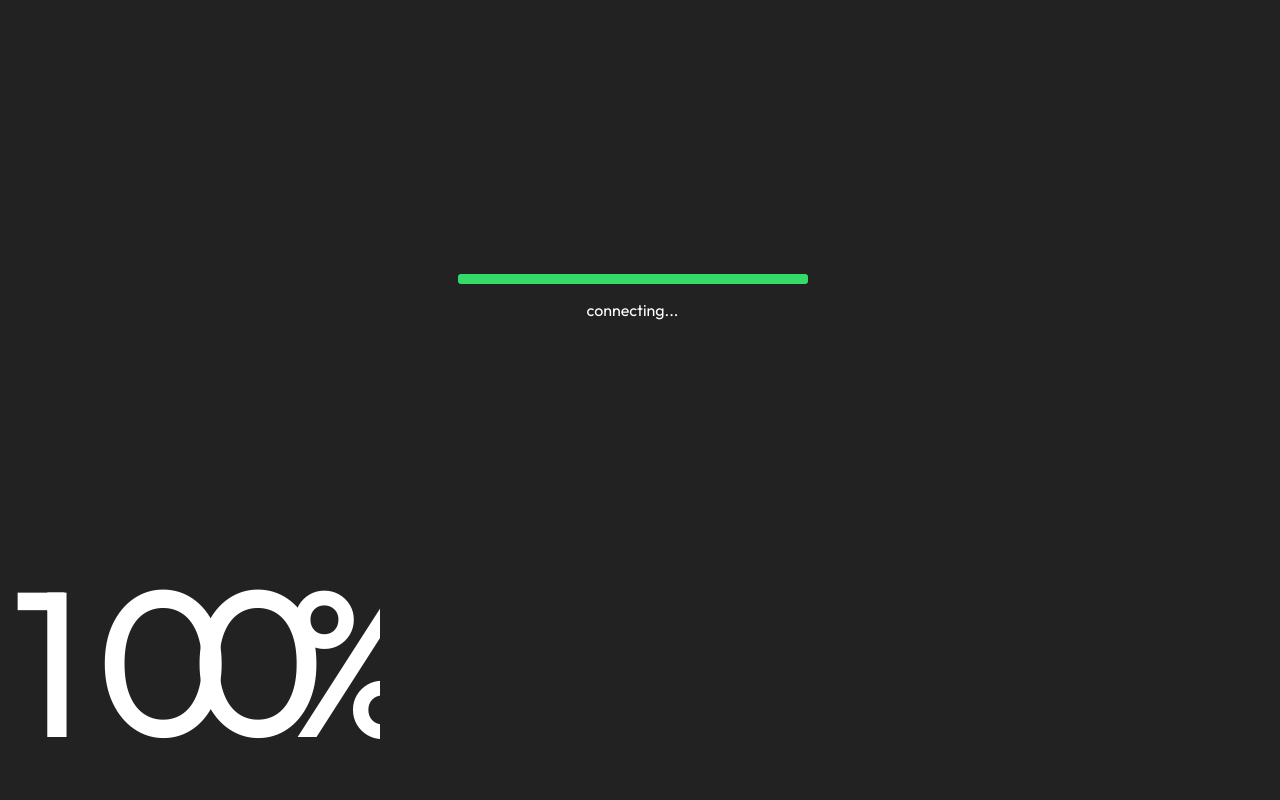
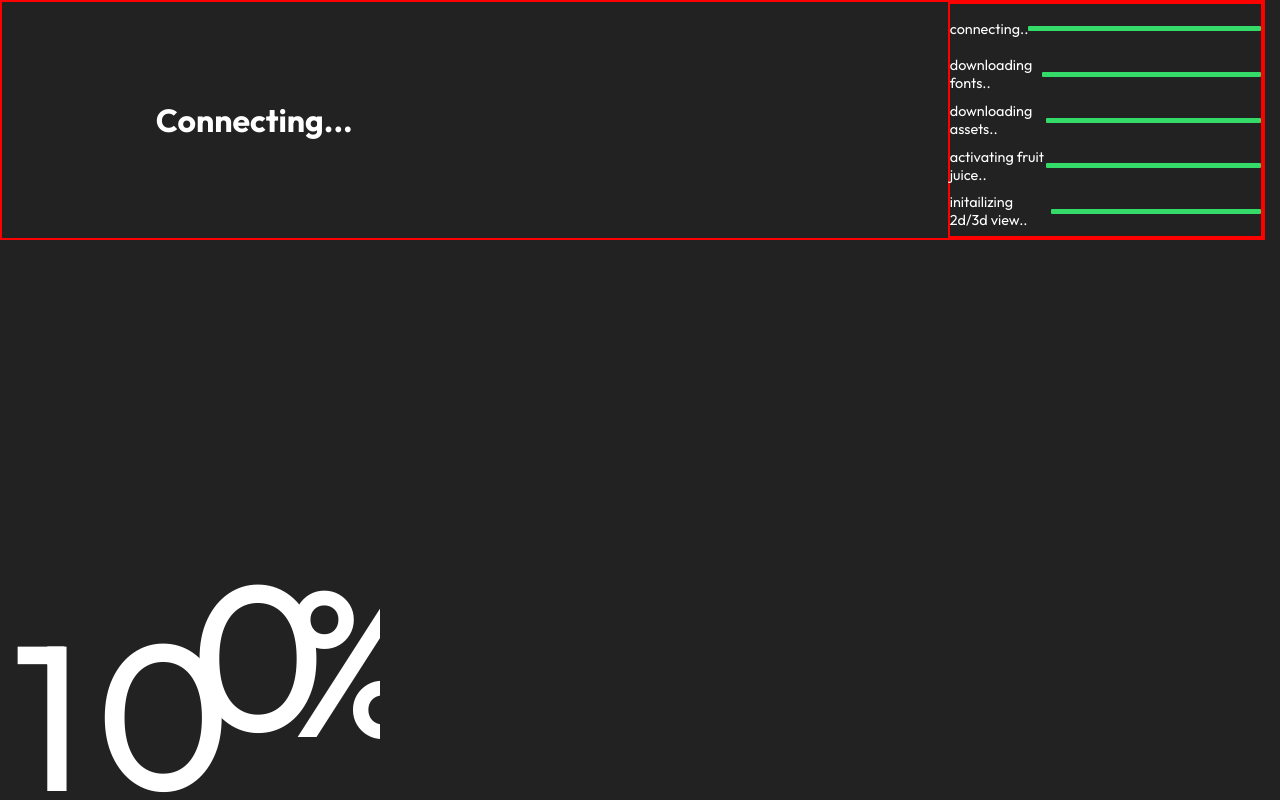
Before and after one commit to nonso01/nox, a React (Vite) app: page / in a window 1280 px wide. Built offline with nearby package versions, Linux system fonts and the light colour scheme.

Commit message:
animations

```diff
--- a/src/components/Connecting.jsx
+++ b/src/components/Connecting.jsx
@@ -3,6 +3,9 @@ import { animate } from "animejs";
 
 import { createScope, createDraggable, createSpring } from "animejs";
 import { useRef, useEffect, useState } from "react";
+
+const ONE_SECOND = 1000;
+const ONE_HUNDRED = 100;
 
 export default function Connecting() {
   const hundredth = [0, 1, 2, 3, 4, 5, 6, 7, 8, 9, 0];
@@ -20,27 +23,29 @@ export default function Connecting() {
       // });
 
       // animate the numbers in the Y axis
-      animate(".hundredth", {
+      animate(".connecting .hundredth", {
         y: ["45.5%", "-45.5%"],
-        duration: 2e3,
-        // loop: true,
+        duration: ONE_SECOND + ONE_HUNDRED,
+        ease: "outExpo",
+        loop: 5,
       });
 
-      animate(".tenth", {
+      animate(".connecting .tenth", {
         y: ["45.5%", "-45.5%"],
-        duration: 3e3,
+        duration: ONE_SECOND * 10,
         ease: "outExpo",
       });
 
-      animate(".unith", {
+      animate(".connecting .unith", {
         y: ["25%", "-25%"],
-        duration: 4e3,
+        duration: ONE_SECOND * 10,
       });
 
-      //animating the progress element
-      animate("progress", {
-        value: [0, 100],
-        duration: 4.5e3,
+      // Animate each progress element with a staggered delay
+      animate(".connecting progress", {
+        value: [0, ONE_HUNDRED],
+        delay: (el, i) => i * (ONE_SECOND / 2), // Each progress bar starts 500ms after the previous one
+        duration: (el, i) => i * (ONE_HUNDRED * 5) + ONE_SECOND,
         ease: "outExpo",
       });
     });
@@ -50,21 +55,36 @@ export default function Connecting() {
 
   return (
     <div className="connecting  flex column between" ref={root}>
-      <div className="progress flex column">
-        <div className="flex center">
-          <progress max={100} value={50} />
+      <div className="progress flex between debbug">
+        <div className="info flex center ">
+          <h1>Connecting...</h1>
         </div>
-        <div>
-          <p className="info">
-            connecting
-            <span>.</span>
-            <span>.</span>
-            <span>.</span>
-          </p>
+
+        <div className="statuses flex column evenly debbug">
+          <div>
+            <p>connecting..</p>
+            <progress max={100} value={0}></progress>
+          </div>
+          <div>
+            <p>downloading fonts..</p>
+            <progress max={100} value={0}></progress>
+          </div>
+          <div>
+            <p>downloading assets..</p>
+            <progress max={100} value={0}></progress>
+          </div>
+          <div>
+            <p>activating fruit juice..</p>
+            <progress max={100} value={0}></progress>
+          </div>
+          <div>
+            <p>initailizing 2d/3d view..</p>
+            <progress max={100} value={0}></progress>
+          </div>
         </div>
       </div>
 
-      <div className="num flex  center ">
+      <div className="num flex center ">
         <div className=" unith th ">
           {unith.map((el, i) => (
             <p key={i} className="flex center">
@@ -88,24 +108,42 @@ export default function Connecting() {
       <style jsx="true">
         {`
           .progress {
-            height: 40%;
-            align-items: center;
-            justify-content: flex-end;
+            height: 30%;
+            // align-items: center;
+            // justify-content: flex-end;
             gap: 1rem;
 
             progress {
               appearance: none;
-              width: 350px;
-              height: 10px;
+              width: 300px;
+              height: 5px;
 
               &::-webkit-progress-value {
                 background-color: #34db69;
-                border-radius: 3px;
+                border-radius: 1px;
               }
 
               &::-webkit-progress-bar {
                 background-color: rgba(12, 12, 12, 0.36);
-                border-radius: 3px;
+                border-radius: 1px;
+              }
+            }
+          }
+
+          .info {
+            width: max(100px, 40%);
+          }
+
+          .statuses {
+            width: max(250px, 25%);
+            div {
+              // border: 2px solid;
+              height: 18%;
+              display: flex;
+              justify-content: space-between;
+              align-items: center;
+              p {
+                font-size: var(--font-sm);
               }
             }
           }
@@ -118,6 +156,11 @@ export default function Connecting() {
               width: 25%;
               font-size: 13rem;
             }
+          }
+
+          .th p {
+            margin-block: 1rem;
+            // added margins
           }
 
           .unith {
--- a/src/components/Spinner.jsx
+++ b/src/components/Spinner.jsx
@@ -3,10 +3,6 @@ export default function Spinner() {
     <>
       <div className="spinner"></div>
       <style jsx>{`
-        .connecting {
-          text-align: center;
-          padding: 20px;
-        }
         .spinner {
           border: 4px solid #222;
           border-left-color: #34db69;
--- a/src/index.css
+++ b/src/index.css
@@ -1,4 +1,4 @@
-@import url("https://fonts.googleapis.com/css2?family=Outfit:wght@100..900&family=Rubik:ital,wght@0,300..900;1,300..900&display=swap");
+@import url("https://fonts.googleapis.com/css2?family=Orbitron:wght@400..900&family=Outfit:wght@100..900&display=swap");
 
 /* CSS Reset */
 * {
@@ -13,6 +13,10 @@
 @font-face {
   font-family: "Tron";
   src: url("/fonts/TRON.TTF") format("truetype");
+}
+
+:root {
+  --font-sm: 0.9rem;
 }
 
 html,
```
